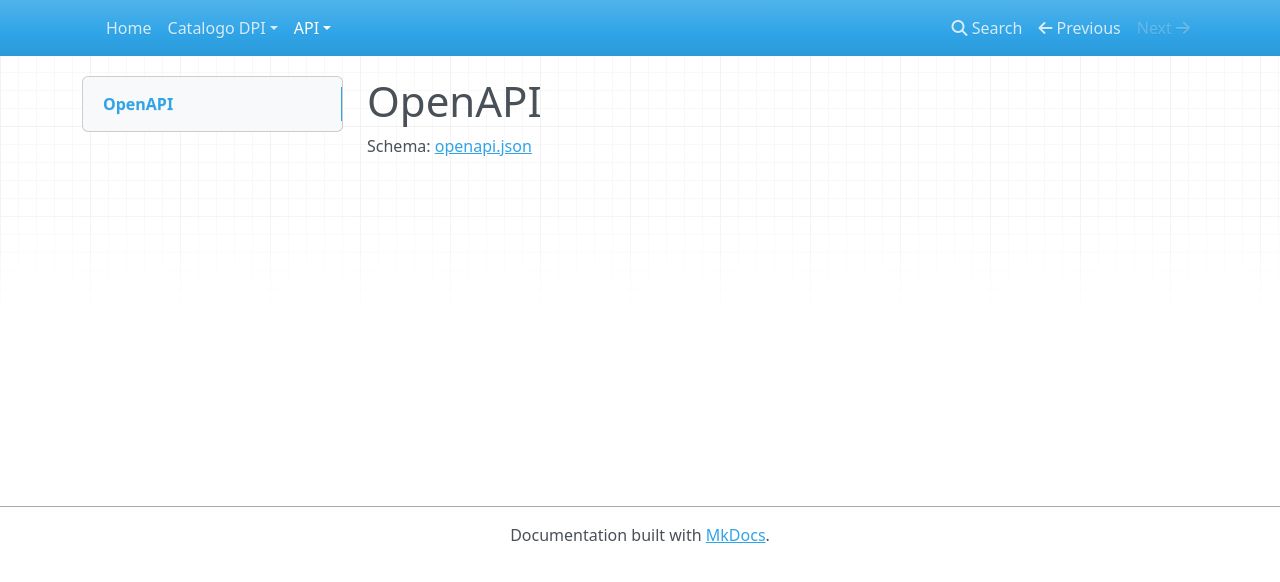
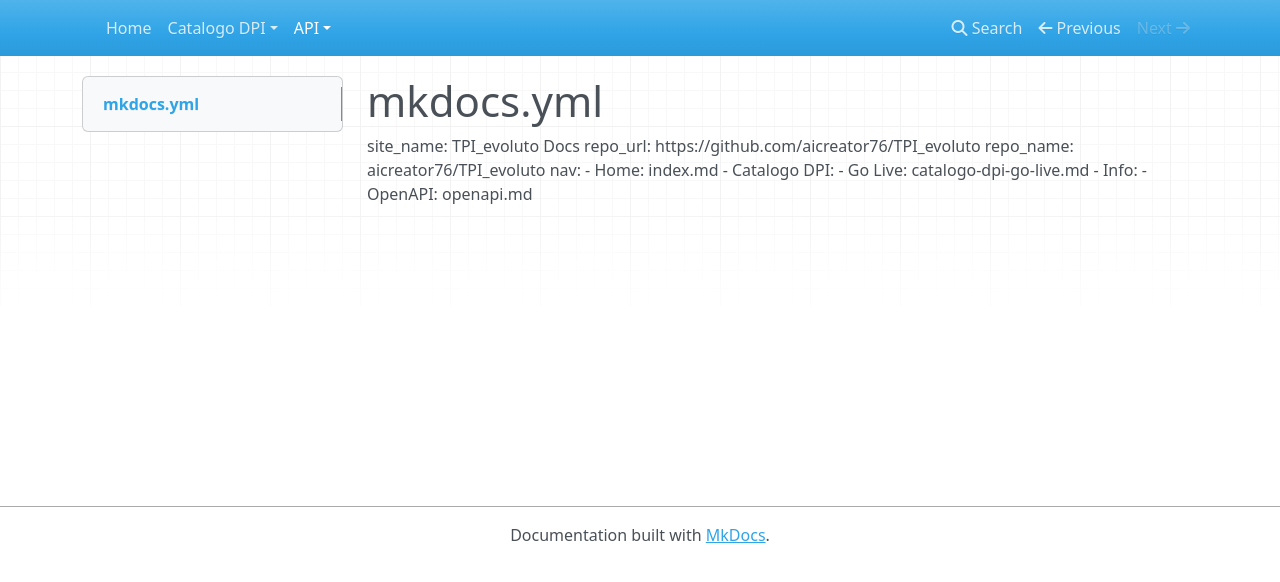
Before and after one commit to aicreator76/TPI_evoluto, an MkDocs documentation site: the page built from docs/openapi.md, in a window 1280 px wide. Shown: the top 582 px of the page. Built offline with MkDocs 1.6.1, drawn with Linux system fonts in a browser that asks for light colours; nearby versions of some CDN libraries.

Commit message:
Update mkdocs configuration in openapi.md

```diff
--- a/docs/openapi.md
+++ b/docs/openapi.md
@@ -1,3 +1,10 @@
-# OpenAPI
-
-Schema: [openapi.json](./openapi.json)
+# mkdocs.yml
+site_name: TPI_evoluto Docs
+repo_url: https://github.com/aicreator76/TPI_evoluto
+repo_name: aicreator76/TPI_evoluto
+nav:
+  - Home: index.md
+  - Catalogo DPI:
+      - Go Live: catalogo-dpi-go-live.md
+  - Info:
+      - OpenAPI: openapi.md
```
